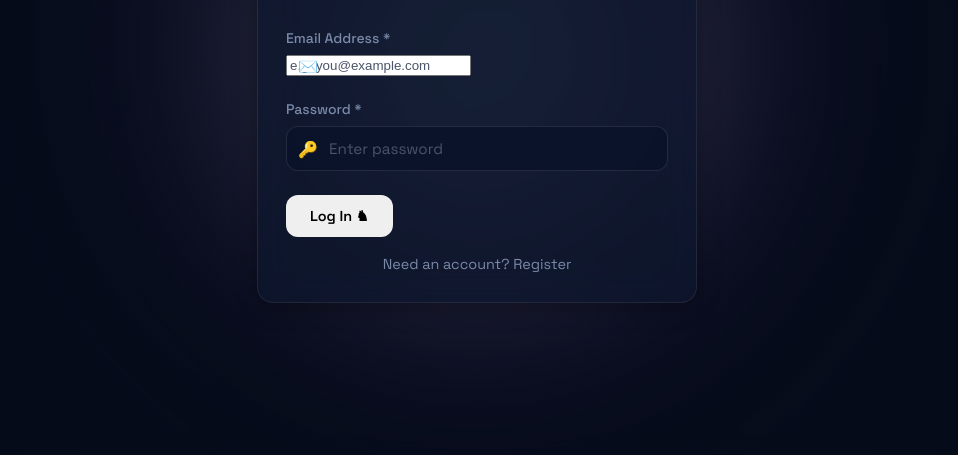
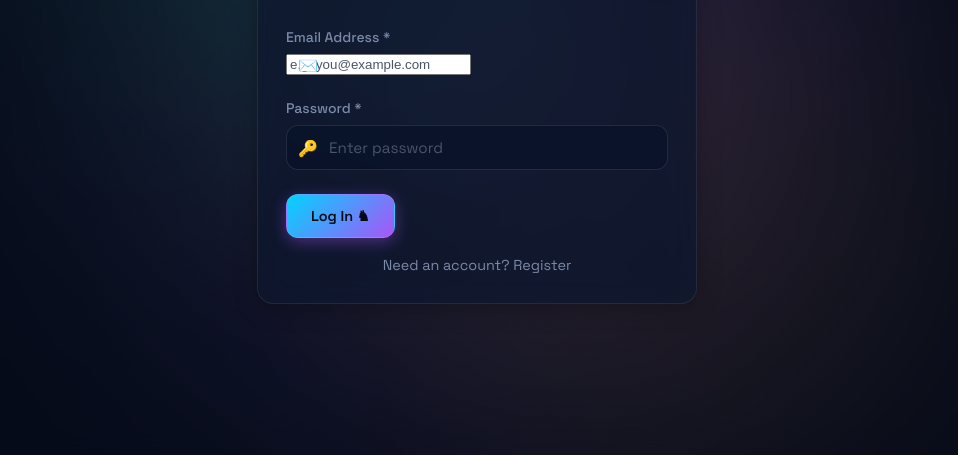
Before and after one commit to ostrich2635/chess-bridge, a website built with Vite: page index.html in a window 1280 px wide. Shown: the part 345-800 px from the top of the page, without its empty margins (163-1121 px from the left). Built offline with nearby package versions, Linux system fonts and the light colour scheme; some packages are replaced by stand-ins of ours; no server answers.

Commit message:
feat: add premium glassmorphism ui animations

```diff
--- a/src/main.ts
+++ b/src/main.ts
@@ -7,53 +7,6 @@ import { initLogin } from './modules/login';
 import { initGreeting } from './modules/greeting';
 import { initAuthListeners } from './modules/auth';
 
-function initCursorTracking(): void {
-  const cursorOrb = document.getElementById('cursor-orb');
-  if (!cursorOrb) return;
-
-  window.addEventListener('mousemove', (e: MouseEvent) => {
-    const x = e.clientX - 190; // center of 380px orb
-    const y = e.clientY - 190;
-    cursorOrb.style.transform = `translate(${x}px, ${y}px)`;
-    cursorOrb.style.opacity = '0.28';
-  });
-
-  window.addEventListener('mouseleave', () => {
-    cursorOrb.style.opacity = '0';
-  });
-}
-
-function initRandomOrbs(): void {
-  const orbs = document.querySelectorAll('.bg-orb:not(.bg-orb--cursor)');
-
-  if (orbs.length === 0) return;
-
-  function moveOrb(orb: HTMLElement) {
-    const maxX = window.innerWidth;
-    const maxY = window.innerHeight;
-
-    // Calculate random position relative to the center of the screen.
-    // Since orbs start exactly in the center (top: 50%, left: 50%, translate(-50%, -50%)),
-    // an offset of up to maxX/2 in either direction keeps the center on screen.
-    const randomX = Math.floor((Math.random() - 0.5) * maxX);
-    const randomY = Math.floor((Math.random() - 0.5) * maxY);
-
-    // Extremely slow movement (60 to 120 seconds)
-    const duration = Math.floor(Math.random() * 60000) + 60000;
-
-    orb.style.transition = `transform ${duration}ms linear, opacity ${duration}ms ease-in-out`;
-    // We retain the -50% centering logic by injecting it inside the translate calculation
-    orb.style.transform = `translate(calc(-50% + ${randomX}px), calc(-50% + ${randomY}px)) scale(${0.7 + Math.random() * 0.6})`;
-    orb.style.opacity = `${0.15 + Math.random() * 0.15}`;
-
-    setTimeout(() => moveOrb(orb), duration);
-  }
-
-  // Initial call with staggered delays
-  orbs.forEach((orb, index) => {
-    setTimeout(() => moveOrb(orb as HTMLElement), index * 400);
-  });
-}
 
 function init(): void {
   console.log('[ChessBridge] Initializing application...');
@@ -65,10 +18,8 @@ function init(): void {
   initMonitorListeners();
   renderHistory();
   initHistoryListeners();
-  initCursorTracking();
   initLogin();
   fixUnknownHistory();
-  initRandomOrbs();
 
   window.addEventListener('cloudDataSynced', () => {
     console.log('[ChessBridge] Cloud data synced, re-rendering UI...');
--- a/src/modules/history.ts
+++ b/src/modules/history.ts
@@ -156,7 +156,7 @@ export function renderHistory(): void {
     }
 
     const entry = document.createElement('div');
-    entry.className = 'history-entry';
+    entry.className = 'history-entry fade-in';
     entry.style.animationDelay = `${index * 0.05}s`;
     entry.innerHTML = `
       <div class="history-entry-accent" style="background: ${resultColor}"></div>
--- a/src/style.css
+++ b/src/style.css
@@ -95,52 +95,51 @@ body {
 .bg-orb {
   position: absolute;
   border-radius: 50%;
-  filter: blur(100px);
-  opacity: 0.2;
+  filter: blur(120px);
+  opacity: 0.15;
+  animation: floatOrb 25s infinite alternate ease-in-out;
+}
+
+@keyframes floatOrb {
+  0% { transform: translate(-50%, -50%) scale(0.8) rotate(0deg); opacity: 0.1; }
+  50% { transform: translate(-30%, -60%) scale(1.1) rotate(180deg); opacity: 0.2; }
+  100% { transform: translate(-70%, -40%) scale(0.9) rotate(360deg); opacity: 0.15; }
 }
 
 .bg-orb--purple-1 {
-  width: 450px;
-  height: 450px;
+  width: 45vw;
+  height: 45vw;
   background-color: #9333ea;
-  top: 50%;
-  left: 50%;
-  transform: translate(-50%, -50%);
-  opacity: 0.22;
-  transition: transform 1s linear, opacity 1s linear;
+  top: 40%;
+  left: 60%;
+  animation-delay: 0s;
 }
 
 .bg-orb--purple-2 {
-  width: 550px;
-  height: 550px;
+  width: 55vw;
+  height: 55vw;
   background-color: var(--accent-purple);
-  top: 50%;
-  left: 50%;
-  transform: translate(-50%, -50%);
-  opacity: 0.25;
-  transition: transform 1s linear, opacity 1s linear;
+  top: 60%;
+  left: 40%;
+  animation-delay: -5s;
 }
 
 .bg-orb--green {
-  width: 400px;
-  height: 400px;
-  background-color: #10b981; /* Emerald green */
-  top: 50%;
-  left: 50%;
-  transform: translate(-50%, -50%);
-  opacity: 0.15;
-  transition: transform 1s linear, opacity 1s linear;
+  width: 40vw;
+  height: 40vw;
+  background-color: #10b981;
+  top: 30%;
+  left: 30%;
+  animation-delay: -10s;
 }
 
 .bg-orb--orange {
-  width: 480px;
-  height: 480px;
-  background-color: #f59e0b; /* Amber orange */
-  top: 50%;
-  left: 50%;
-  transform: translate(-50%, -50%);
-  opacity: 0.15;
-  transition: transform 1s linear, opacity 1s linear;
+  width: 48vw;
+  height: 48vw;
+  background-color: #f59e0b;
+  top: 70%;
+  left: 70%;
+  animation-delay: -15s;
 }
 
 .bg-orb--cursor {
@@ -639,27 +638,29 @@ input:checked + .switch-track .switch-thumb {
   font-size: 0.9rem;
   font-weight: 600;
   cursor: pointer;
-  transition: all var(--duration-normal) var(--ease-out);
+  transition: all 0.3s cubic-bezier(0.34, 1.56, 0.64, 1);
   position: relative;
   overflow: hidden;
 }
 
-.btn-primary {
+.btn-primary, .btn--primary {
   background: var(--gradient-primary);
   color: #050a18;
-  box-shadow: var(--shadow-glow-cyan);
-}
-
-.btn-primary:hover {
-  box-shadow: 0 0 30px rgba(0, 212, 255, 0.3);
-  transform: translateY(-1px);
-}
-
-.btn-primary:active {
-  transform: translateY(0) scale(0.98);
-}
-
-.btn-primary::after {
+  border: 1px solid rgba(255, 255, 255, 0.1);
+  box-shadow: 0 4px 15px rgba(168, 85, 247, 0.4);
+}
+
+.btn-primary:hover, .btn--primary:hover {
+  transform: translateY(-2px);
+  box-shadow: 0 8px 25px rgba(168, 85, 247, 0.6), inset 0 0 10px rgba(0, 255, 255, 0.3);
+}
+
+.btn-primary:active, .btn--primary:active {
+  transform: scale(0.96) translateY(0);
+  box-shadow: 0 2px 10px rgba(168, 85, 247, 0.3);
+}
+
+.btn-primary::after, .btn--primary::after {
   content: '';
   position: absolute;
   inset: 0;
@@ -668,20 +669,21 @@ input:checked + .switch-track .switch-thumb {
   transition: opacity var(--duration-fast);
 }
 
-.btn-primary:hover::after {
+.btn-primary:hover::after, .btn--primary:hover::after {
   opacity: 1;
 }
 
-.btn-secondary {
+.btn-secondary, .btn--secondary {
   background: transparent;
   color: var(--accent-cyan);
   border: 1px solid var(--accent-cyan);
-  box-shadow: none;
-}
-
-.btn-secondary:hover {
+  box-shadow: 0 2px 8px rgba(0, 0, 0, 0.2);
+}
+
+.btn-secondary:hover, .btn--secondary:hover {
   background: var(--accent-cyan-dim);
   transform: translateY(-1px);
+  box-shadow: 0 4px 15px rgba(0, 212, 255, 0.2), inset 0 0 8px rgba(168, 85, 247, 0.2);
 }
 
 .btn-ghost {
@@ -1301,12 +1303,20 @@ input:checked + .switch-track .switch-thumb {
 }
 
 .fade-in {
-  animation: fadeIn 0.5s var(--ease-out);
-}
-
-@keyframes fadeIn {
-  from { opacity: 0; }
-  to { opacity: 1; }
+  animation: fadeIn3D 0.6s cubic-bezier(0.25, 1, 0.5, 1) forwards;
+}
+
+@keyframes fadeIn3D {
+  0% {
+    opacity: 0;
+    transform: translateY(20px) scale(0.95) rotateX(-10deg);
+    backdrop-filter: blur(0px);
+  }
+  100% {
+    opacity: 1;
+    transform: translateY(0) scale(1) rotateX(0deg);
+    backdrop-filter: blur(16px);
+  }
 }
 
 /* .gradient-text redefined slightly based on spec to ensure it works */
@@ -1533,8 +1543,18 @@ input:checked + .switch-track .switch-thumb {
 .settings-tab-btn.active {
   color: var(--accent-cyan);
   border-left-color: var(--accent-cyan);
-  background: rgba(0, 212, 255, 0.1);
+  background: linear-gradient(90deg, rgba(0, 212, 255, 0.15) 0%, transparent 100%);
   font-weight: 500;
+  position: relative;
+}
+
+.settings-tab-btn.active::before {
+  content: '';
+  position: absolute;
+  top: 0; left: -3px; bottom: 0; width: 3px;
+  background: var(--accent-cyan);
+  box-shadow: 0 0 10px var(--accent-cyan);
+  border-radius: 3px 0 0 3px;
 }
 
 .settings-content {
```
